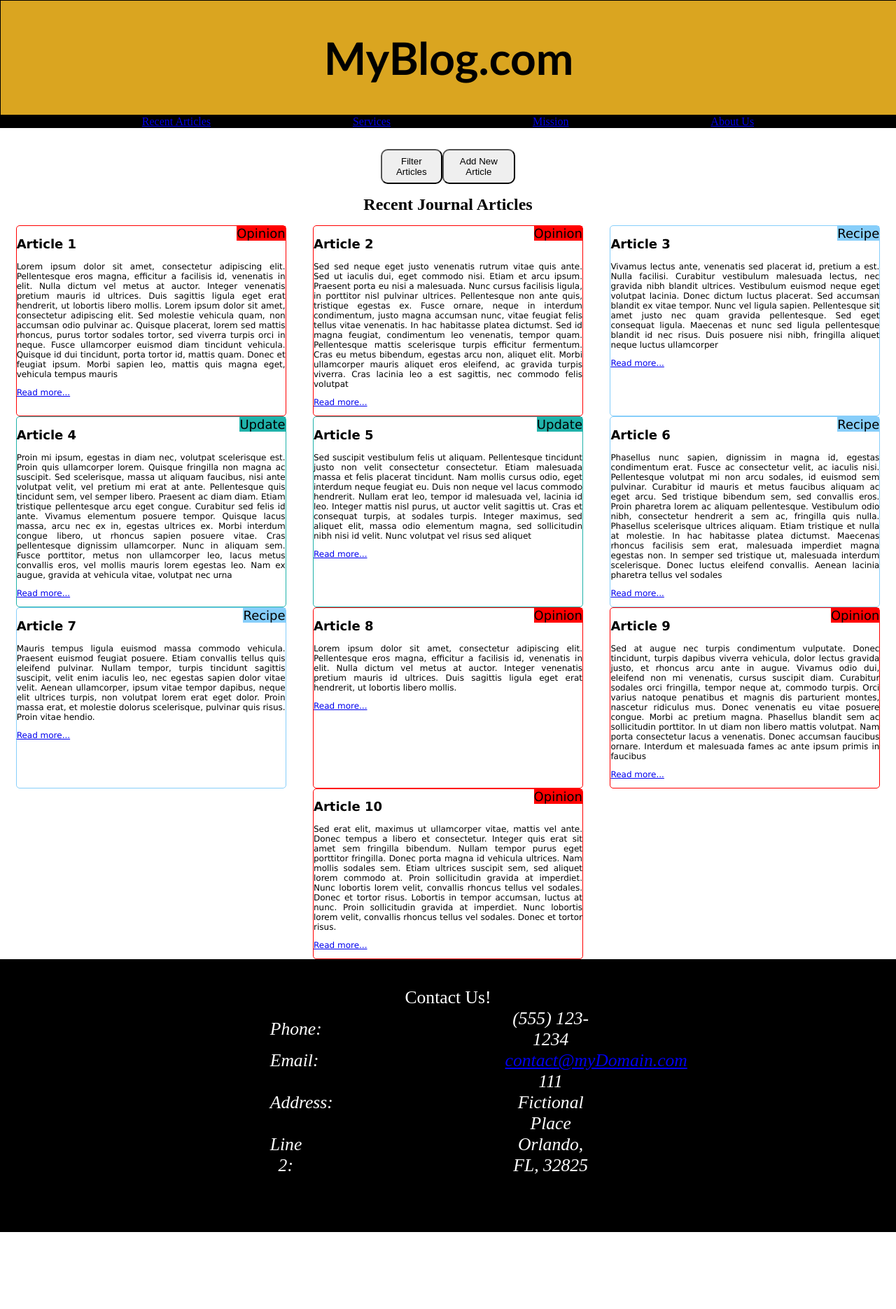
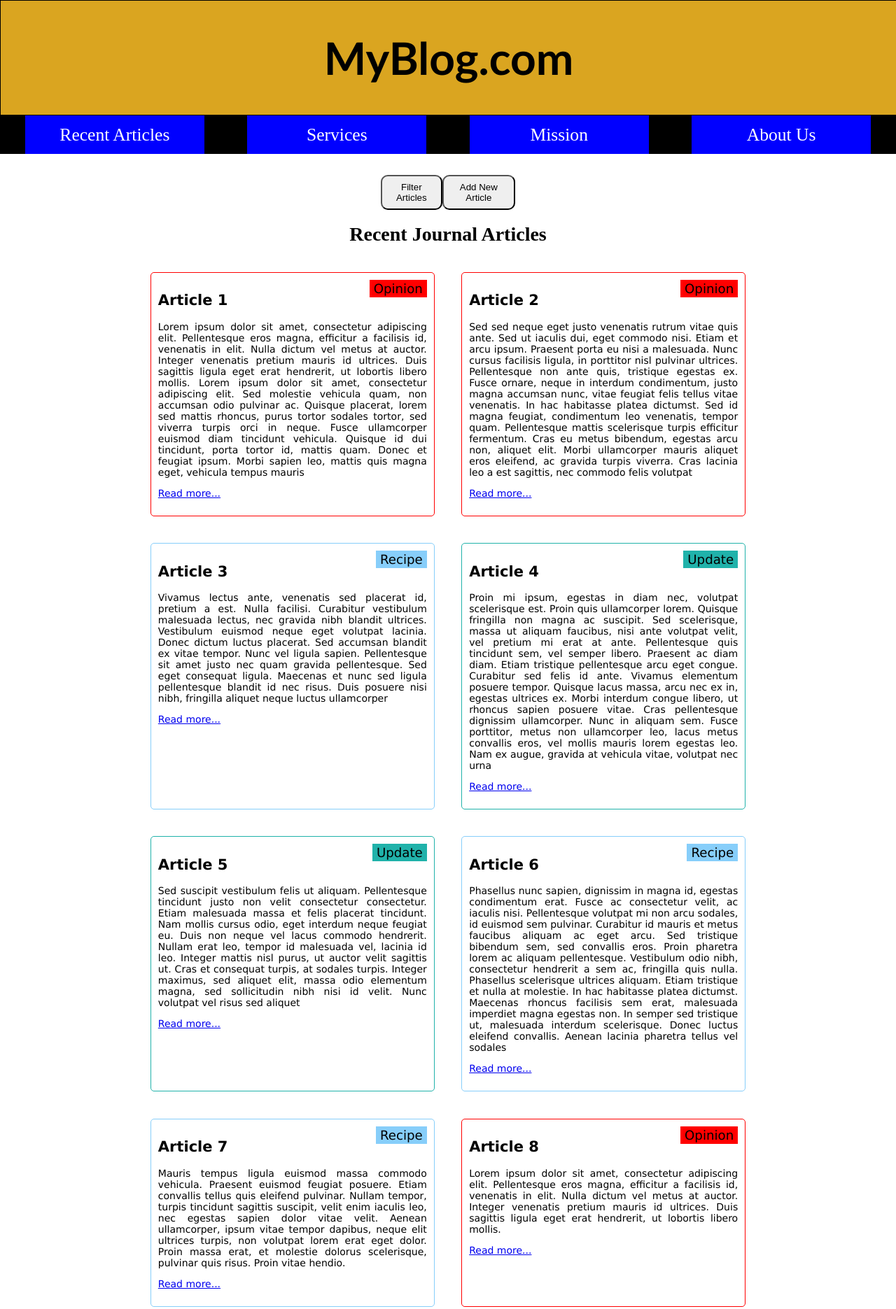
Before and after one commit to jjagger23/DOM-Manipulation, a plain HTML site: page index.html in a window 1280 px wide. Shown: the top 1871 px of the page at 70% size. Before the commit the page ends 1761 px from the top, so only its background shows below. Drawn offline with Linux system fonts and the light colour scheme.

Commit message:
Update 10_css.css

```diff
--- a/10_css.css
+++ b/10_css.css
@@ -1,23 +1,102 @@
+/* 10_css.css
+   Week 5 – DOM Manipulation Styling
+*/
 
-#showArea
-{
+/* -----------------------------
+   GENERAL LAYOUT
+------------------------------ */
+
+body{
+    padding: 0;
+    margin: 0;
+    width: 100%;
+}
+
+main{
+    width: 100%;
+}
+
+main h1{
+    text-align: center;
+    font-size: clamp(18px, 3vw, 28px);
+}
+
+/* -----------------------------
+   HEADER (NOT sticky)
+------------------------------ */
+
+header{
+    background-color: goldenrod;
+    text-align: center;
+    position: static; /* scrolls normally */
+    font-size: 2.5vw;
+    width: 100%;
+    margin: 0;
+    border: 1px solid black;
+    font-family: 'Trebuchet MS', Arial, sans-serif;
+}
+
+/* -----------------------------
+   NAVIGATION (Matches Example)
+------------------------------ */
+
+nav{
+    display: flex;
+    justify-content: space-evenly;
+    align-items: stretch;
+    background-color: black;
+    width: 100%;
+}
+
+/* Style the links like large buttons */
+nav a{
+    display: flex;
+    align-items: center;
+    justify-content: center;
+
+    width: 20%;
+    margin: 0 2vw;
+    padding: 1vw 0;
+
+    background-color: blue;
+    color: white;
+    text-decoration: none;
+
+    font-size: clamp(14px, 2vw, 26px);
+    white-space: nowrap;
+}
+
+nav a:hover{
+    background-color: darkgoldenrod;
+}
+
+nav a:active{
+    background-color: gold;
+}
+
+nav a:visited{
+    color: white;
+}
+
+/* -----------------------------
+   FILTER + FORM AREA
+------------------------------ */
+
+#showArea{
     display: flex;
     flex-direction: column;
     width: 75%;
-    margin: auto;
-    margin-top: 30px;
+    margin: 30px auto 0 auto;
 }
 
-#toggleButtons
-{
+#toggleButtons{
     margin: auto;
     display: flex;
     width: 20%;
     justify-content: space-evenly;
 }
 
-#toggleButtons > *
-{
+#toggleButtons > *{
     height: 50px;
     border-radius: 10px;
 }
@@ -31,15 +110,37 @@ form#newContent{
 }
 
 form#filterContent{
-    display: block;
+    display: none;
     margin: auto;
 }
 
-.formRow
-{
+.formRow{
     width: 400px;
-    font-size: 1.3em;
+    font-size: 1.2em;
 }
+
+/* -----------------------------
+   ARTICLE LAYOUT
+------------------------------ */
+
+main > div#articleList{
+    display: flex;
+    flex-wrap: wrap;
+    justify-content: center;
+    align-items: stretch;
+    font-family: 'Lucida Sans', Geneva, Verdana, sans-serif;
+}
+
+article{
+    width: 30%;
+    margin: 1.5%;
+    text-align: justify;
+    font-size: clamp(10px, 1.2vw, 14px);
+    border-radius: 5px;
+    padding: 10px;
+}
+
+/* Article Type Borders */
 
 article.opinion{
     border: 1px solid red;
@@ -53,164 +154,98 @@ article.update{
     border: 1px solid lightseagreen;
 }
 
-.marker
-{
-    float:right;
-    font-size: 1.5em;
+/* Article Type Markers */
+
+.marker{
+    float: right;
+    font-size: 1.3em;
+    padding: 2px 6px;
 }
 
-.date
-{
-    float:left;
-    font-size: 1.5em;
-}
-
-
-.opinion .marker
-{
+.opinion .marker{
     background-color: red;
 }
 
-.recipe .marker
-{
+.recipe .marker{
     background-color: lightskyblue;
 }
 
-.update .marker
-{
+.update .marker{
     background-color: lightseagreen;
 }
 
+/* -----------------------------
+   FOOTER (Contact Us Block)
+------------------------------ */
 
-
-
-body{
-    padding: 0;
-    margin: 0;
-    width: 100%;
-}
-
-main{
-    width: 100%;
-}
-
-main h1
-{
-    text-align: center;
-    font-size: clamp(12px, 4vw, 24px);
-}
-
-
-header{
-    background-color: goldenrod;
-    text-align: center;
-    position: sticky;
-    top: 0px;
-    font-size: 2.5vw;
-    width: 100%;
-    margin: 0;
-    border: 1px solid black;
-    font-family: 'Trebuchet MS', 'Lucida Sans Unicode', 'Lucida Grande', 'Lucida Sans', Arial, sans-serif;
-}
-
-main > div#articleList
-{
-    display:flex;
-    flex-wrap: wrap;
-    align-items: stretch;
-    justify-content: center;
-    font-family:'Lucida Sans', 'Lucida Sans Regular', 'Lucida Grande', 'Lucida Sans Unicode', Geneva, Verdana, sans-serif
-}
-
-article{
-    width: 30%;
-    margin-left:1.5%;
-    margin-right: 1.5%;
-    text-align: justify;
-    font-size: clamp(8px, 1.5vw, 12px);
-    border-radius: 5px;
-}
-
-
-
-footer
-{
+footer{
     padding-top: 5vh;
-    font-size: 2vw;
-    padding-bottom: 10vh;
+    padding-bottom: 8vh;
+    font-size: 1.5vw;
     color: white;
     background-color: black;
 }
 
-a:visited
-{
+/* Only center main Contact line */
+footer > p{
+    text-align: center;
+    margin: 0 auto 3vh auto;
+    width: 50%;
+    font-size: clamp(18px, 2.5vw, 34px);
+}
+
+/* Two-column grid for contact details */
+address > div{
+    display: grid;
+    grid-template-columns: 1fr 1fr;
+    column-gap: 8vw;
+    row-gap: 1vh;
+    width: min(900px, 75%);
+    margin: auto;
+}
+
+address > div p{
+    margin: 0;
+    padding: 0;
+}
+
+/* Left column labels */
+address > div p:nth-child(odd){
+    text-align: right;
+}
+
+/* Right column values */
+address > div p:nth-child(even){
+    text-align: left;
+}
+
+a:visited{
     color: darkblue;
 }
 
-footer p{
-    text-align: center;
-    margin: auto;
-    width: 50%;
+/* -----------------------------
+   RESPONSIVE
+------------------------------ */
 
-}
-
-address > div
-{
-    display: grid;
-    grid-template-columns: auto auto;
-    justify-content: space-evenly;
-    width: 75%;
-    margin: auto;
-}
-
-nav{
-    display: flex;
-    flex-wrap: nowrap;
-    width: 100%;
-    margin: 0;
-    padding: 0;
-    justify-content: space-evenly;
-    background-color: black;
-}
-
-nav button
-{
-    color:white;
-    background-color: blue;
-    text-decoration: none;
-    font-size: 1.5vw;
-    display: inline;
-    width: 20%;
-    padding: 1vw 0vw;
-    text-wrap-mode: nowrap;
-}
-
-nav button:hover{
-    background-color:darkgoldenrod;
-}
-
-nav button:active{
-    background-color: gold;
-}
-
-
-
-
-
-@media screen and (max-width: 600px) {
-    article{
-        width: 75%;
-        margin: auto;
+@media screen and (max-width: 1000px){
+    header{
+        font-size: 4vw;
     }
 }
 
-@media screen and (max-width: 1000px){
+@media screen and (max-width: 600px){
 
-    main{
-        width: 100%;
+    article{
+        width: 75%;
+        margin: 10px auto;
     }
 
-    header{
-        width: 100%;
+    nav{
+        flex-wrap: wrap;
+    }
+
+    nav a{
+        width: 75%;
+        margin: 1vw auto;
     }
 }
```
